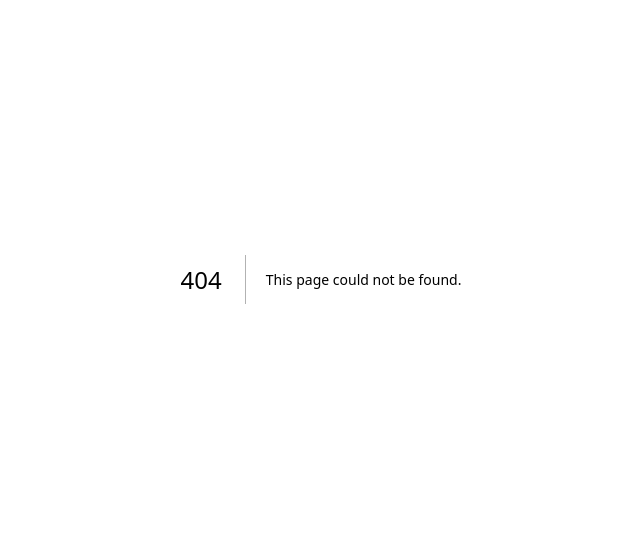
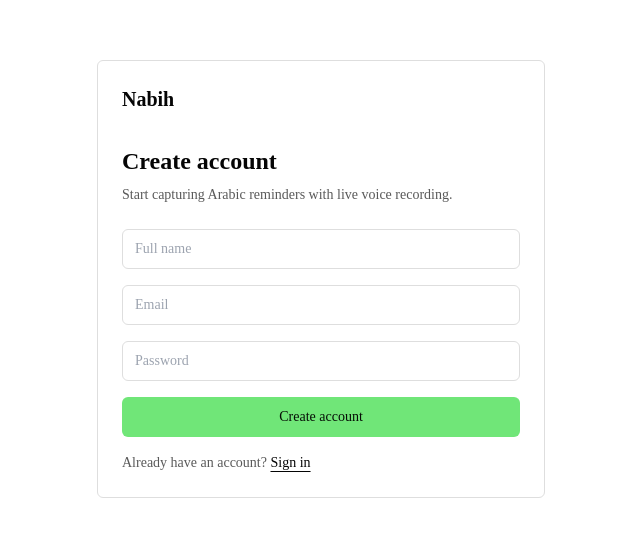
Before and after one commit to mohamed12333444/Nabih, a Next.js app: page /signup in a window 1280 px wide. Before the commit this address had no page. Shown: the part 121-658 px from the top of the page, without its empty margins (319-959 px from the left). Built offline with nearby package versions, Linux system fonts and the light colour scheme.

Commit message:
Add signup page

```diff
--- /dev/null
+++ b/src/app/(auth)/signup/page.tsx
@@ -0,0 +1,22 @@
+import Link from "next/link";
+
+export default function SignupPage() {
+  return (
+    <main className="grid min-h-screen place-items-center bg-background px-6">
+      <section className="w-full max-w-md rounded-md border bg-card p-6">
+        <Link href="/" className="text-xl font-semibold">Nabih</Link>
+        <h1 className="mt-8 text-2xl font-semibold">Create account</h1>
+        <p className="mt-2 text-sm text-muted-foreground">Start capturing Arabic reminders with live voice recording.</p>
+        <form className="mt-6 grid gap-4">
+          <input className="h-10 rounded-md border px-3 text-sm" name="fullName" placeholder="Full name" autoComplete="name" required />
+          <input className="h-10 rounded-md border px-3 text-sm" name="email" type="email" placeholder="Email" autoComplete="email" required />
+          <input className="h-10 rounded-md border px-3 text-sm" name="password" type="password" placeholder="Password" autoComplete="new-password" required />
+          <button className="h-10 rounded-md bg-primary px-4 text-sm font-medium text-primary-foreground" type="button">Create account</button>
+        </form>
+        <p className="mt-4 text-sm text-muted-foreground">
+          Already have an account? <Link href="/login" className="font-medium text-foreground underline underline-offset-4">Sign in</Link>
+        </p>
+      </section>
+    </main>
+  );
+}
```
